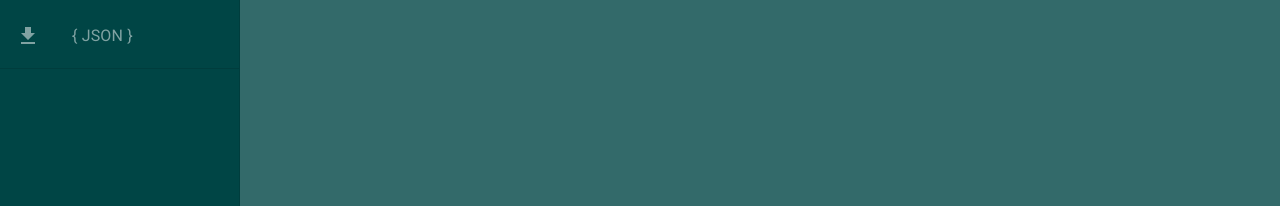
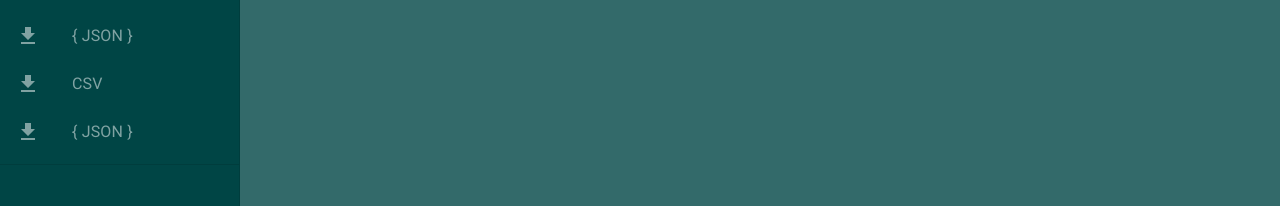
Before and after one commit to gsc229/eduanalytics-front, a Next.js app: page / in a window 1280 px wide. Shown: the part 165-371 px from the top of the page. Built offline with nearby package versions, Linux system fonts and the light colour scheme.

Commit message:
seeing what's possible wit xml and csv downloads

```diff
--- a/components/Drawer/SideDrawer.tsx
+++ b/components/Drawer/SideDrawer.tsx
@@ -12,9 +12,9 @@ import { useSchoolsContext } from '../../src/store'
 import SearchInput from '../Search/SearchInput'
 import { PdfPrint } from '../SchoolDetail/PdfPrint'
 import exportFromJSON from 'export-from-json'
+import { prepareCSV } from './prePareCSV'
 
 const drawerWidth = 240
-
 
 const useStyles = makeStyles((theme) => ({
   drawer: {
@@ -44,9 +44,11 @@ const SideDrawer = () => {
   const { drawerOpen, setDrawerOpen, currentSchool, onSearchPage } = useSchoolsContext()
   const classes = useStyles()
   const theme = useTheme()
-
   const downloadJSON = () => {
-    //exportFromJSON({ data: currentSchool, fileName: currentSchool.school })
+    exportFromJSON({ data: currentSchool || [], fileName: currentSchool?.school.name || "", exportType: "json"})
+  }
+  const downloadCSV = () => {
+    exportFromJSON({ data: prepareCSV(currentSchool) || [], fileName: currentSchool?.school.name || "", exportType: "xls"})
   }
 
   const drawer = (
@@ -60,9 +62,20 @@ const SideDrawer = () => {
             <ListItemIcon onClick={downloadJSON} className={classes.listIcon} >
               <GetAppIcon />
             </ListItemIcon>
-            <ListItemText primary="{ JSON }" />
+            <ListItemText onClick={downloadJSON} primary="{ JSON }" />
           </ListItem>
-
+          <ListItem disabled={onSearchPage} className={classes.listItem} button>
+            <ListItemIcon onClick={downloadCSV} className={classes.listIcon} >
+              <GetAppIcon />
+            </ListItemIcon>
+            <ListItemText onClick={downloadCSV} primary="CSV" />
+          </ListItem>
+          <ListItem disabled={onSearchPage} className={classes.listItem} button>
+            <ListItemIcon onClick={downloadJSON} className={classes.listIcon} >
+              <GetAppIcon />
+            </ListItemIcon>
+            <ListItemText onClick={downloadJSON} primary="{ JSON }" />
+          </ListItem>
         </List>
       <Divider />
     </div>
--- /dev/null
+++ b/components/Drawer/prepareCSV.ts
@@ -0,0 +1,11 @@
+import { SchoolDataType } from '../../src/store'
+
+export const prepareCSV = (data:SchoolDataType | undefined) => {
+
+  const csvData = data ? Object.entries(data).map(([key, value]) => {
+    return { [key]: value }
+  })
+  : null
+  return csvData
+
+}
```
